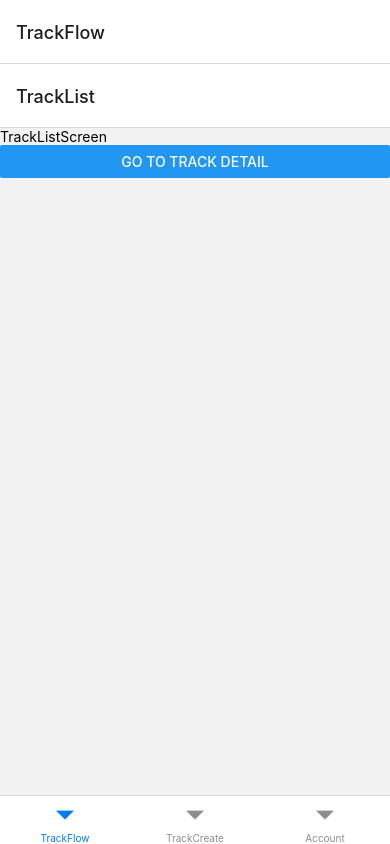
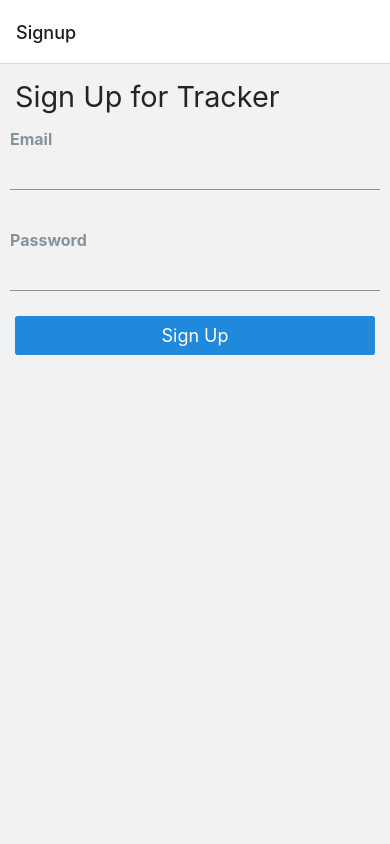
Before and after one commit to vladotoka/track-app, a React Native app: screen /Signup in a window 390 px wide. Built offline with nearby package versions, Linux system fonts and the light colour scheme.

Commit message:
helper styling component Spacer

```diff
--- a/App.js
+++ b/App.js
@@ -46,7 +46,7 @@ function TrackListFlow() {
 
 
 export default function App({ route }) {
-  const isSignedIn = route?.params?.isSignedIn ?? true;
+  const isSignedIn = route?.params?.isSignedIn ?? false;
 
   return (
     <NavigationContainer>
--- /dev/null
+++ b/src/components/Spacer.js
@@ -0,0 +1,18 @@
+import { StyleSheet, View } from 'react-native';
+import React from 'react';
+
+const Spacer = ({ children }) => {
+    return (
+        <View style={styles.spacer}>
+            {children}
+        </View>
+    )
+};
+
+const styles = StyleSheet.create({
+    spacer: {
+        margin:15
+    }
+});
+
+export default Spacer;
--- a/src/screens/SignupScreen.js
+++ b/src/screens/SignupScreen.js
@@ -1,12 +1,20 @@
-import { StyleSheet, Text, View, Button } from 'react-native';
+import { StyleSheet, View } from 'react-native';
 import React from 'react';
+import { Text, Input, Button } from '@rneui/themed';
+import Spacer from '../components/Spacer';
 
 const SignupScreen = ({ navigation }) => {
   return (
     <View>
-      <Text>SignupScreen</Text>
-      <Button title="Go to Signin" onPress={() => navigation.navigate('Signin')} />
-      <Button title="Go to Main Flow" onPress={() => navigation.navigate('Signin', { isSignedIn: true })} />
+      <Spacer>
+        <Text h3>Sign Up for Tracker</Text>
+      </Spacer>
+      <Input label="Email" />
+      <Spacer />
+      <Input label="Password" />
+      <Spacer>
+        <Button title="Sign Up" />
+      </Spacer>
     </View>
   )
 };
```
